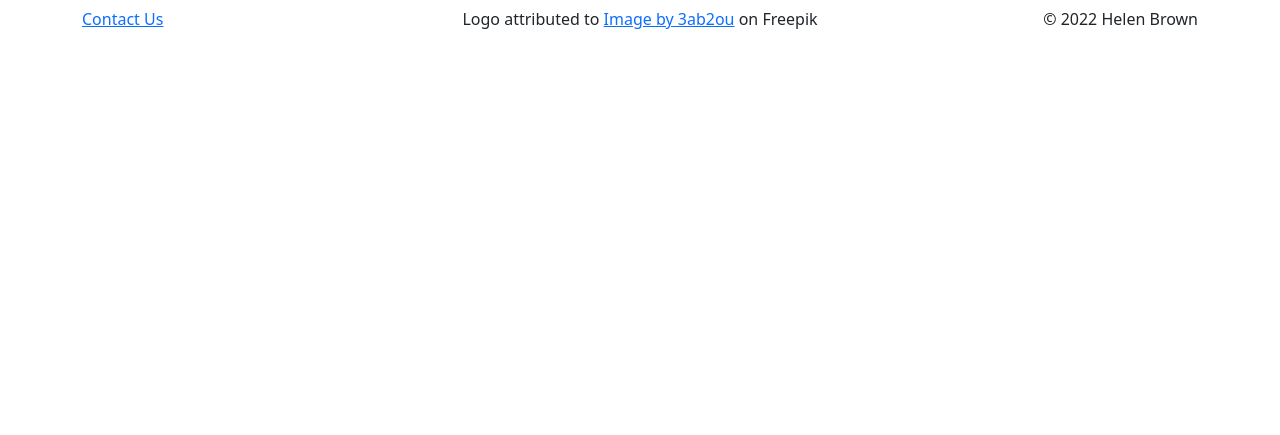
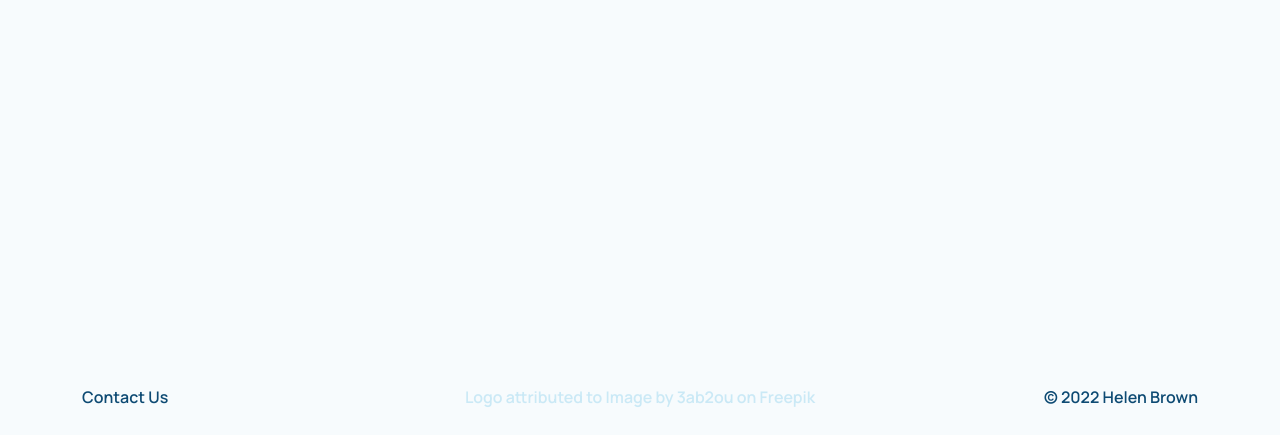
Before and after one commit to Porsil/lab-boss, a Django app: page /tracker in a window 1280 px wide. Shown: the part 365-800 px from the top of the page. Run offline with Django 3.2, Linux system fonts and the light colour scheme; data that the repository does not hold is empty; some libraries are stand-ins or nearby versions.

Commit message:
style base.html

```diff
--- a/labboss/settings.py
+++ b/labboss/settings.py
@@ -130,7 +130,7 @@ USE_TZ = True
 
 STATIC_URL = '/static/'
 STATICFILES_STORAGE = 'cloudinary_storage.storage.StaticHashedCloudinaryStorage'
-STATICFILES_DIR = [os.path.join(BASE_DIR, 'static')]
+STATICFILES_DIRS = [os.path.join(BASE_DIR, 'static')]
 STATIC_ROOT = os.path.join(BASE_DIR, 'staticfiles')
 
 MEDIA_URL = '/media/'
--- /dev/null
+++ b/static/css/style.css
@@ -0,0 +1,57 @@
+/* Google Fonts */
+@import url('https://fonts.googleapis.com/css2?family=Manrope:wght@200;300;400;500;600;700;800&display=swap');
+
+/* Global Styles */
+
+body {
+    font-family: 'Manrope', sans-serif;
+    font-weight: 600;
+    color: rgb(13, 74, 115);
+    text-decoration: none;
+    background-color: rgba(158, 215, 240, 0.082);
+}
+
+/* navbar */
+
+.navbar {
+    margin-right: 25px;
+}
+
+.nav-link {
+    font-family: 'Manrope', sans-serif;
+    font-weight: 600;
+    color: rgb(13, 74, 115);
+}
+
+.nav-link:hover {
+    color: rgb(21, 159, 219);
+}
+
+.logo {
+    height: 100px;
+    margin-left: 25px;
+}
+
+/* footer */
+
+footer {
+    height: 50px;
+}
+
+.footer-link {
+    text-decoration: none;
+    font-family: 'Manrope', sans-serif;
+    font-weight: 600;
+    color: rgb(13, 74, 115);
+}
+
+.footer-link:hover {
+    color: rgb(21, 159, 219);
+}
+
+.attribute-link, a {
+    text-decoration: none;
+    font-family: 'Manrope', sans-serif;
+    font-weight: 600;
+    color: rgba(158, 215, 240, 0.5);
+}
--- a/templates/base.html
+++ b/templates/base.html
@@ -20,8 +20,9 @@
     <link rel="stylesheet"
         href="https://cdn.jsdelivr.net/npm/@fortawesome/fontawesome-free@6.2.1/css/fontawesome.min.css"
         integrity="sha384-QYIZto+st3yW+o8+5OHfT6S482Zsvz2WfOzpFSXMF9zqeLcFV0/wlZpMtyFcZALm" crossorigin="anonymous">
+    <!-- Favicon -->
     <link rel="icon" type="image/png" sizes="32x32"
-        href="https://res.cloudinary.com/dzgzb3yx8/image/upload/v1673642286/lab-boss/favicon_laaolq.png">
+        href="https://res.cloudinary.com/dzgzb3yx8/image/upload/v1673646590/lab-boss/favicon_dhb73c.png">
     <link rel="stylesheet" href="{% static 'css/style.css' %}">
 
     <title>Lab Boss</title>
@@ -34,7 +35,7 @@
         <nav class="navbar navbar-expand-lg">
             <div class="container-fluid">
                 <a class="navbar-brand" href="{% url 'home' %}">
-                    <img src="https://res.cloudinary.com/dzgzb3yx8/image/upload/v1673642246/lab-boss/logo_jjwvat.png"
+                    <img class="logo" src="https://res.cloudinary.com/dzgzb3yx8/image/upload/v1673711022/lab-boss/logo_hyduxb.png"
                         alt="logo">
                 </a>
                 <button class="navbar-toggler" type="button" data-bs-toggle="collapse"
@@ -85,13 +86,13 @@
     </main>
 
     <!-- Footer -->
-    <footer>
+    <footer class="fixed-bottom">
         <div class="container footer-container">
             <div class="row">
                 <div class="col-3">
-                    <a href="#">Contact Us</a>
+                    <a class="footer-link" href="#">Contact Us</a>
                 </div>
-                <div class="col-6 text-center">
+                <div class="col-6 text-center attribute-link">
                     Logo attributed to <a
                         href="https://www.freepik.com/free-vector/polygonal-hexagon-logo_1112748.htm#page=2&query=science%20logo&position=35&from_view=search&track=sph">Image
                         by 3ab2ou</a> on Freepik
```
Also changed, not shown: static/style.css (deleted).
